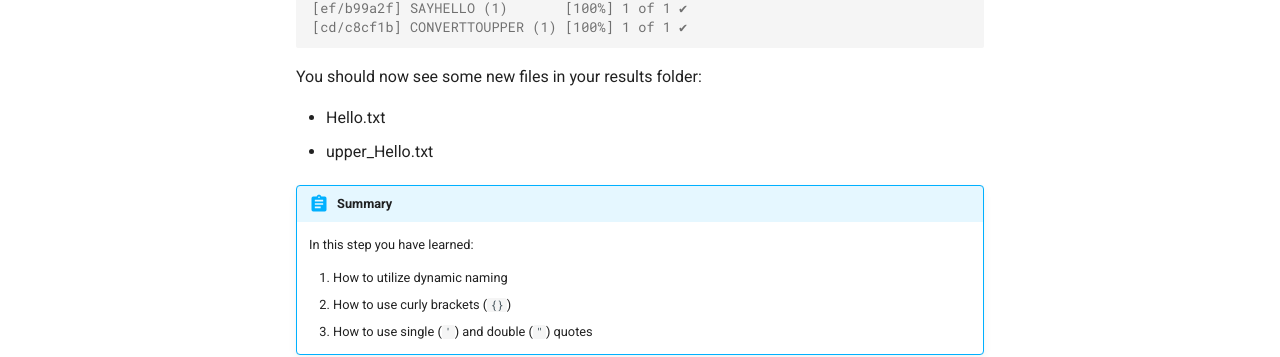
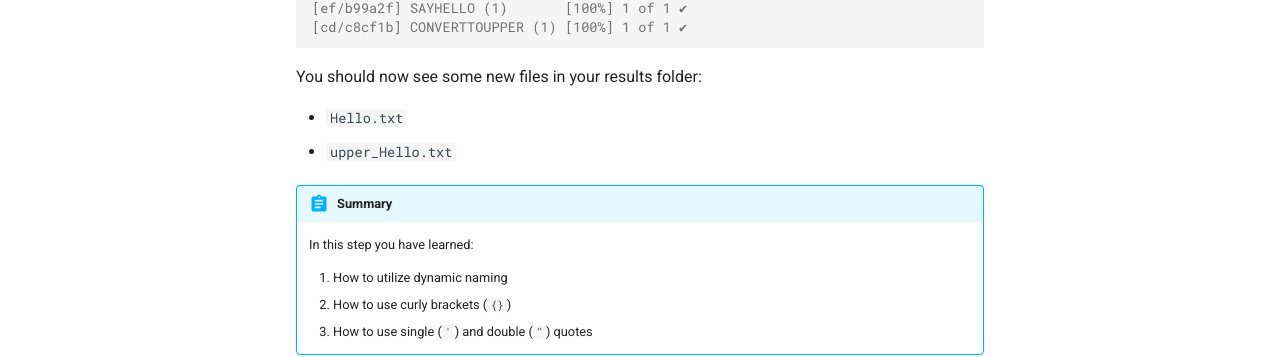
Before and after one commit to Sydney-Informatics-Hub/hello-nextflow, an MkDocs documentation site: the page built from docs/session1/07_dynamic.md, in a window 1280 px wide and 900 px high, scrolled down 1023 px. Shown: the part 476-833 px from the top of the window. Built offline with MkDocs 1.6.1 and Material for MkDocs 9.7.7, drawn with Linux system fonts in a browser that asks for light colours; comment, search, counter and statistics services are not loaded.

Commit message:
More typos

```diff
--- a/docs/session1/07_dynamic.md
+++ b/docs/session1/07_dynamic.md
@@ -111,8 +111,8 @@ executor >  local (2)
 
 You should now see some new files in your results folder:
 
-- Hello.txt
-- upper_Hello.txt
+- `Hello.txt`
+- `upper_Hello.txt`
 
 !!! abstract "Summary"
 
```
